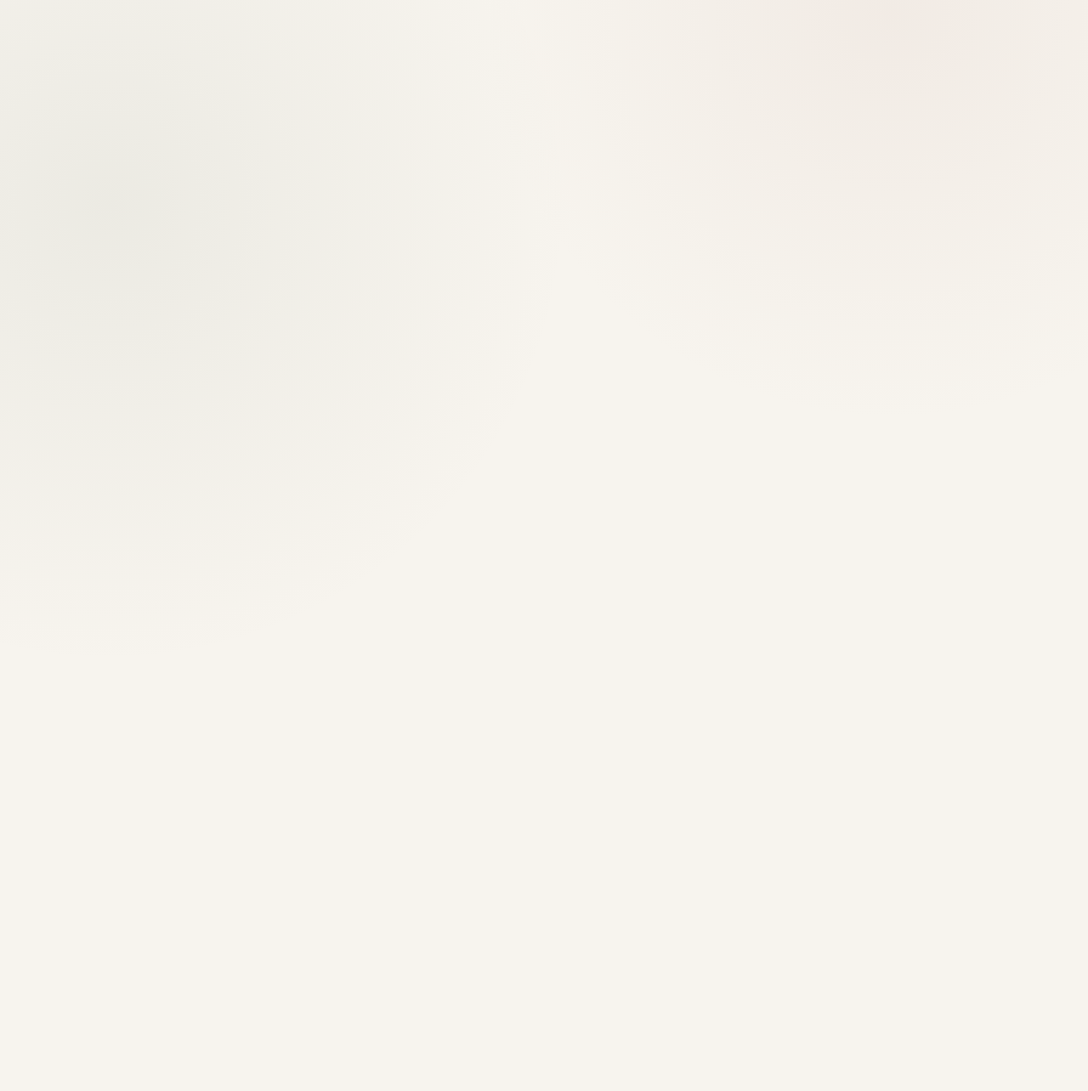
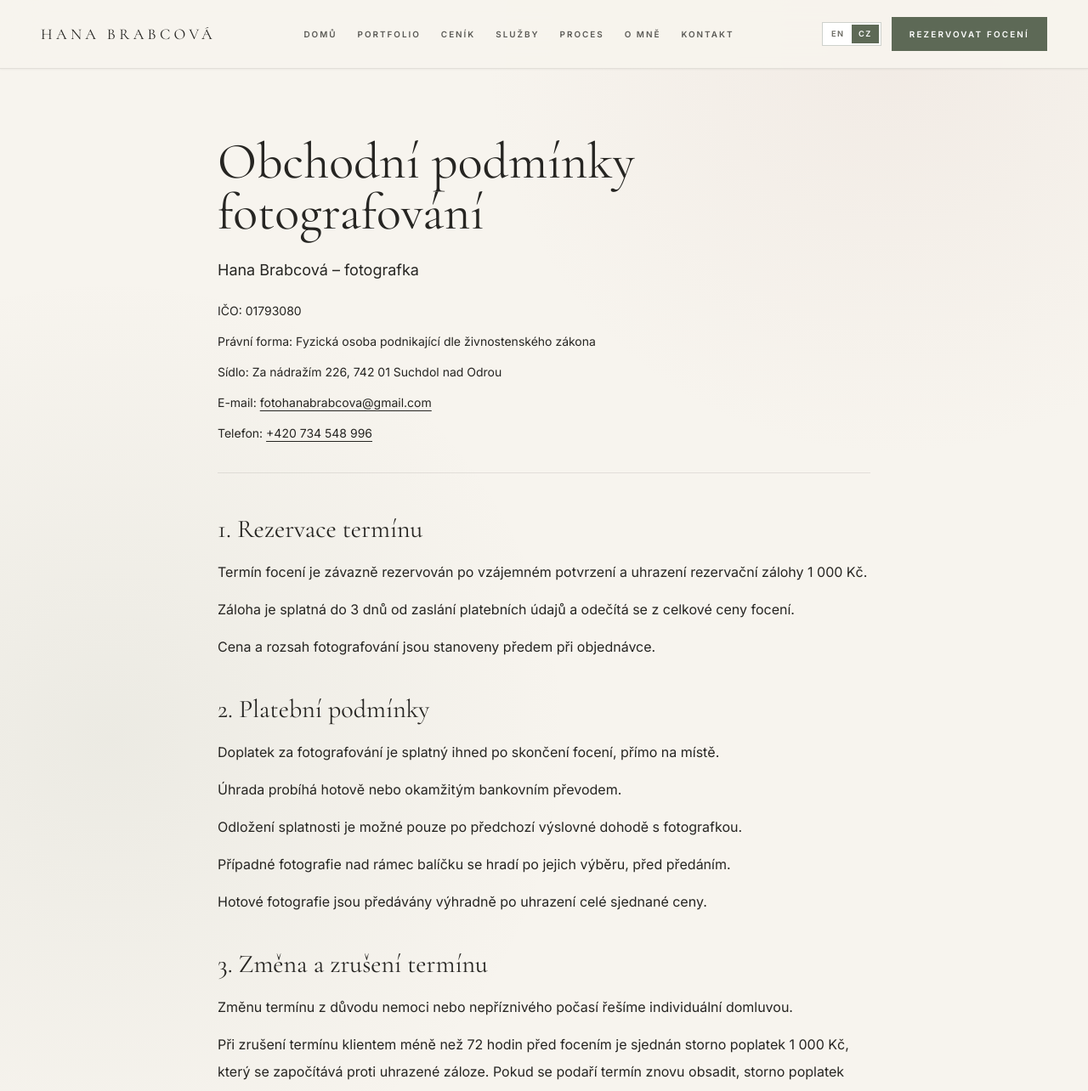
Before and after one commit to bjbrabecjan-hash/Fotoweb, a Next.js app: page /obchodni-podminky in a window 1280 px wide. Before the commit this address had no page. Shown: the top 1284 px of the page at 85% size. Before the commit the page ends 800 px from the top, so only its background shows below. Built offline with nearby package versions, Linux system fonts and the light colour scheme.

Commit message:
Publish photography terms and link them in the footer

```diff
--- /dev/null
+++ b/app/obchodni-podminky/page.tsx
@@ -0,0 +1,98 @@
+import type { Metadata } from "next";
+
+export const metadata: Metadata = {
+  title: "Obchodní podmínky fotografování",
+  description: "Obchodní podmínky fotografování Hany Brabcové. Rezervace, platby, změny termínu a předání fotografií.",
+  alternates: { canonical: "/obchodni-podminky" },
+  openGraph: { url: "/obchodni-podminky", title: "Obchodní podmínky fotografování | Hana Brabcová" }
+};
+
+const linkClass = "break-words underline underline-offset-4 hover:text-gold focus-visible:outline-none focus-visible:ring-2 focus-visible:ring-gold";
+
+export default function TermsPage() {
+  return (
+    <main lang="cs" className="px-5 pb-20 pt-32 sm:px-8 sm:pt-40">
+      <article className="mx-auto max-w-3xl text-ink">
+        <header className="mb-12 border-b border-ink/10 pb-8">
+          <h1 className="font-display text-4xl leading-tight sm:text-6xl">Obchodní podmínky fotografování</h1>
+          <p className="mt-6 text-lg">Hana Brabcová – fotografka</p>
+          <div className="mt-5 space-y-2 text-sm leading-7">
+            <p>IČO: 01793080</p>
+            <p>Právní forma: Fyzická osoba podnikající dle živnostenského zákona</p>
+            <p>Sídlo: Za nádražím 226, 742 01 Suchdol nad Odrou</p>
+            <p>E-mail: <a href="mailto:fotohanabrabcova@gmail.com" className={linkClass}>fotohanabrabcova@gmail.com</a></p>
+            <p>Telefon: <a href="tel:+420734548996" className={linkClass}>+420 734 548 996</a></p>
+          </div>
+        </header>
+        <div className="space-y-10">
+          <section aria-labelledby="terms-1">
+            <h2 id="terms-1" className="mb-4 font-display text-3xl">1. Rezervace termínu</h2>
+            <div className="space-y-3 text-base leading-8">
+              <p>Termín focení je závazně rezervován po vzájemném potvrzení a uhrazení rezervační zálohy 1 000 Kč.</p>
+              <p>Záloha je splatná do 3 dnů od zaslání platebních údajů a odečítá se z celkové ceny focení.</p>
+              <p>Cena a rozsah fotografování jsou stanoveny předem při objednávce.</p>
+            </div>
+          </section>
+          <section aria-labelledby="terms-2">
+            <h2 id="terms-2" className="mb-4 font-display text-3xl">2. Platební podmínky</h2>
+            <div className="space-y-3 text-base leading-8">
+              <p>Doplatek za fotografování je splatný ihned po skončení focení, přímo na místě.</p>
+              <p>Úhrada probíhá hotově nebo okamžitým bankovním převodem.</p>
+              <p>Odložení splatnosti je možné pouze po předchozí výslovné dohodě s fotografkou.</p>
+              <p>Případné fotografie nad rámec balíčku se hradí po jejich výběru, před předáním.</p>
+              <p>Hotové fotografie jsou předávány výhradně po uhrazení celé sjednané ceny.</p>
+            </div>
+          </section>
+          <section aria-labelledby="terms-3">
+            <h2 id="terms-3" className="mb-4 font-display text-3xl">3. Změna a zrušení termínu</h2>
+            <div className="space-y-3 text-base leading-8">
+              <p>Změnu termínu z důvodu nemoci nebo nepříznivého počasí řešíme individuální domluvou.</p>
+              <p>Při zrušení termínu klientem méně než 72 hodin před focením je sjednán storno poplatek 1 000 Kč, který se započítává proti uhrazené záloze. Pokud se podaří termín znovu obsadit, storno poplatek neúčtuji.</p>
+              <p>Při zrušení focení ze strany fotografky bude nabídnut náhradní termín nebo vrácena zaplacená záloha.</p>
+              <p>Tato pravidla neomezují zákonná práva spotřebitele na odstoupení od smlouvy.</p>
+            </div>
+          </section>
+          <section aria-labelledby="terms-4">
+            <h2 id="terms-4" className="mb-4 font-display text-3xl">4. Průběh fotografování</h2>
+            <div className="space-y-3 text-base leading-8">
+              <p>Fotografování probíhá v předem sjednaném rozsahu.</p>
+              <p>Fotografka pracuje svým autorským stylem, se kterým se klient může předem seznámit v portfoliu.</p>
+              <p>Klient odpovídá za přípravu a součinnost fotografovaných osob, včetně doprovodu dětí.</p>
+            </div>
+          </section>
+          <section aria-labelledby="terms-5">
+            <h2 id="terms-5" className="mb-4 font-display text-3xl">5. Výběr a předání fotografií</h2>
+            <div className="space-y-3 text-base leading-8">
+              <p>Fotografka provádí výběr a autorské zpracování snímků.</p>
+              <p>Termín dodání je sdělen při objednávce.</p>
+              <p>Fotografie jsou předávány elektronicky ve formátu JPG. Neupravené fotografie a soubory RAW nejsou součástí zakázky.</p>
+              <p>Klient může fotografie používat pro osobní účely. Komerční použití vyžaduje samostatnou dohodu. Dodatečné úpravy a použití filtrů bez souhlasu fotografky nejsou povoleny.</p>
+            </div>
+          </section>
+          <section aria-labelledby="terms-6">
+            <h2 id="terms-6" className="mb-4 font-display text-3xl">6. Zveřejňování fotografií</h2>
+            <div className="space-y-3 text-base leading-8">
+              <p>Soukromí klientů plně respektuji.</p>
+              <p>Fotografie používám k vlastní propagaci pouze s příslušným souhlasem fotografovaných osob, případně jejich zákonných zástupců.</p>
+            </div>
+          </section>
+          <section aria-labelledby="terms-7">
+            <h2 id="terms-7" className="mb-4 font-display text-3xl">7. Reklamace a práva spotřebitele</h2>
+            <div className="space-y-3 text-base leading-8">
+              <p>Reklamace lze uplatnit prostřednictvím uvedeného e-mailu a jsou vyřizovány v souladu s platnými právními předpisy.</p>
+              <p>U smluv uzavřených na dálku má spotřebitel zákonné právo odstoupit od smlouvy, pokud se neuplatní zákonná výjimka. Podrobné poučení o odstoupení je poskytováno před uzavřením smlouvy.</p>
+              <p>Případné spotřebitelské spory lze řešit prostřednictvím České obchodní inspekce: <a href="https://coi.gov.cz/informace-o-adr/" className={linkClass}>https://coi.gov.cz/informace-o-adr/</a>.</p>
+            </div>
+          </section>
+          <section aria-labelledby="terms-8">
+            <h2 id="terms-8" className="mb-4 font-display text-3xl">8. Závěrečná ustanovení</h2>
+            <div className="space-y-3 text-base leading-8">
+              <p>Klient je s obchodními podmínkami seznámen před potvrzením objednávky. Individuální písemná dohoda má přednost před těmito podmínkami.</p>
+            </div>
+          </section>
+        </div>
+        <p className="mt-12 border-t border-ink/10 pt-6 text-sm">Platnost od: <time dateTime="2026-01-01">1. 1. 2026</time></p>
+      </article>
+    </main>
+  );
+}
--- a/app/sitemap.ts
+++ b/app/sitemap.ts
@@ -3,5 +3,5 @@ import { photoSessions } from "@/lib/photoSessions";
 
 export default function sitemap(): MetadataRoute.Sitemap {
   const base = "https://hana-brabcova.vercel.app";
-  return ["", "/portfolio", "/about", "/contact", ...photoSessions.map(({ slug }) => `/${slug}`)].map((path) => ({ url: `${base}${path}`, changeFrequency: path === "" ? "monthly" : "yearly", priority: path === "" ? 1 : 0.7 }));
+  return ["", "/portfolio", "/about", "/contact", "/obchodni-podminky", ...photoSessions.map(({ slug }) => `/${slug}`)].map((path) => ({ url: `${base}${path}`, changeFrequency: path === "" ? "monthly" : "yearly", priority: path === "" ? 1 : 0.7 }));
 }
--- a/components/Footer.tsx
+++ b/components/Footer.tsx
@@ -4,13 +4,13 @@ import Link from "next/link";
 import { useLanguage } from "@/lib/i18n";
 
 export function Footer() {
-  const { t } = useLanguage();
+  const { t, locale } = useLanguage();
 
   return (
     <footer className="border-t border-champagne/10 px-5 py-10 sm:px-8 lg:px-12">
       <div className="mx-auto flex max-w-7xl flex-col gap-6 text-xs uppercase tracking-luxe text-ink/60 sm:flex-row sm:items-center sm:justify-between">
         <p>Hana Brabcová</p>
-        <div className="flex gap-6">
+        <div className="flex flex-wrap gap-x-6 gap-y-4">
           <Link href="/portfolio" className="rounded-sm transition hover:text-champagne focus-visible:outline-none focus-visible:ring-2 focus-visible:ring-champagne">
             {t.footer.portfolio}
           </Link>
@@ -20,6 +20,9 @@ export function Footer() {
           <Link href="/contact" className="rounded-sm transition hover:text-champagne focus-visible:outline-none focus-visible:ring-2 focus-visible:ring-champagne">
             {t.footer.contact}
           </Link>
+          <Link href="/obchodni-podminky" className="rounded-sm transition hover:text-champagne focus-visible:outline-none focus-visible:ring-2 focus-visible:ring-champagne">
+            {locale === "cz" ? "Obchodní podmínky" : "Terms & conditions (Czech)"}
+          </Link>
         </div>
       </div>
     </footer>
```
